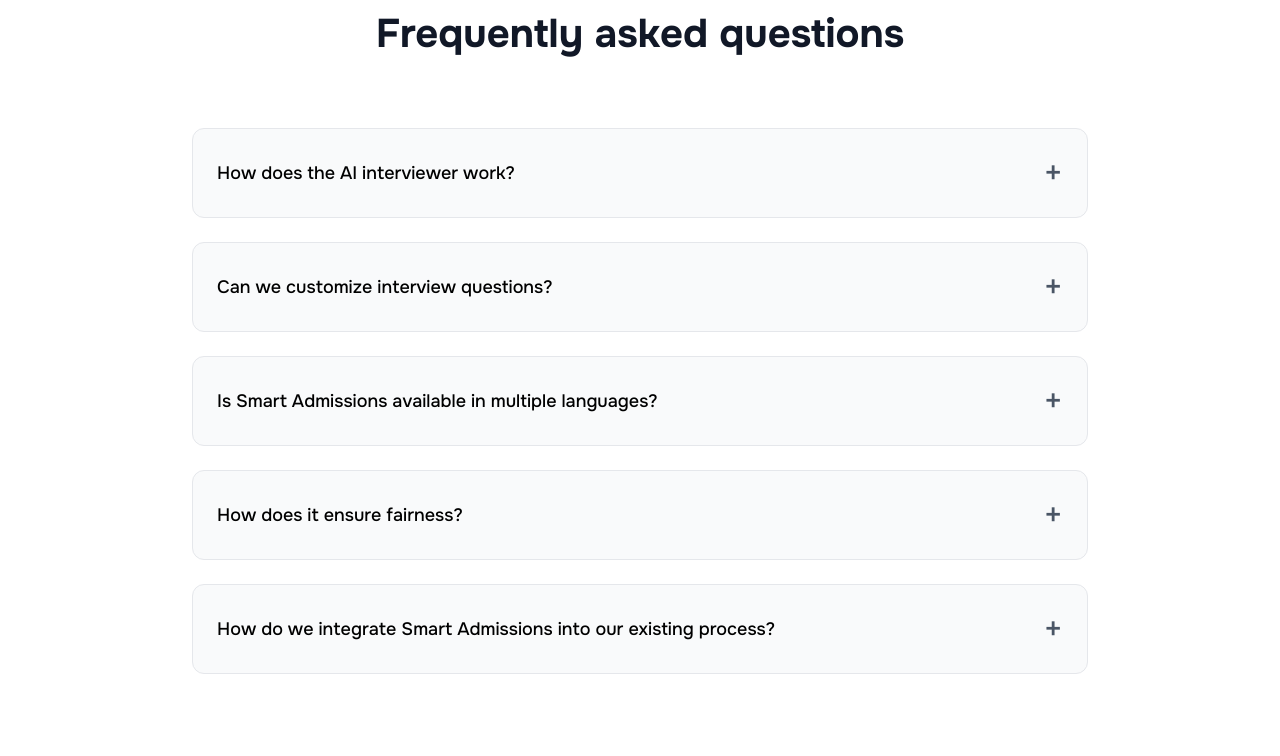
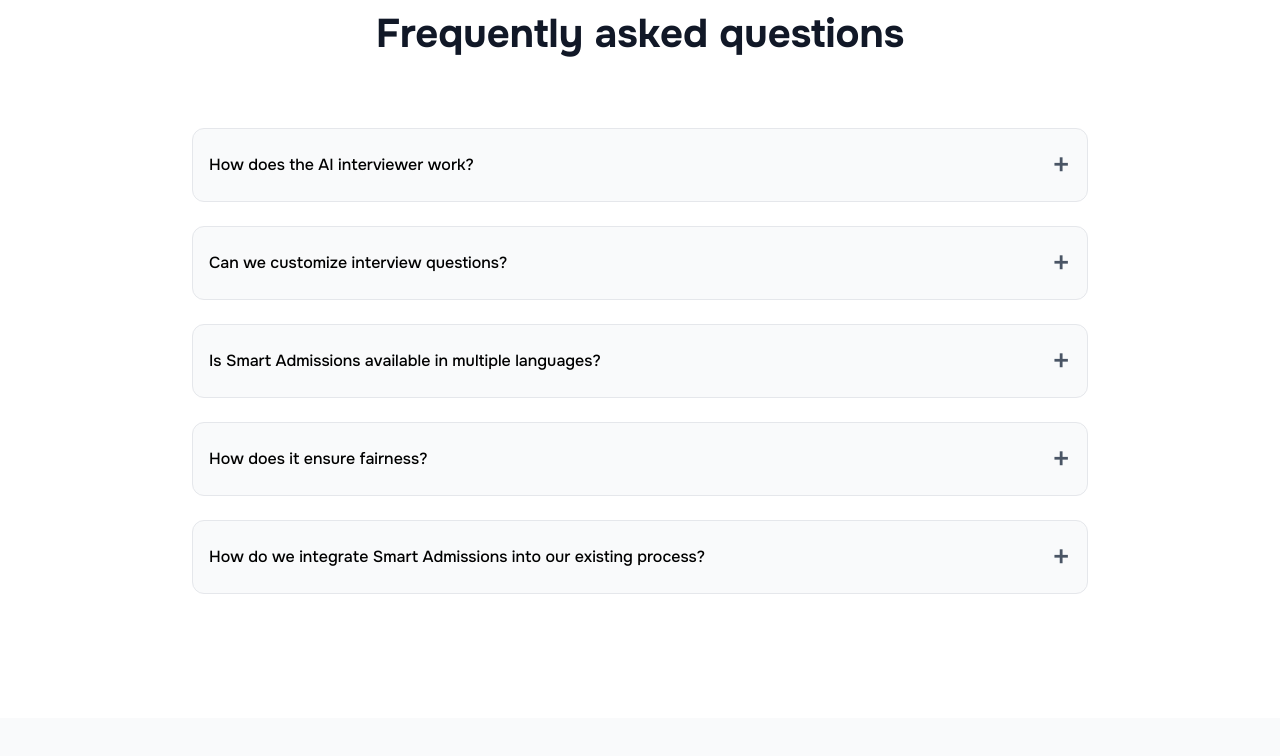
Before and after one commit to farrukh850/moonchuck, a website: page public/index.html in a window 1280 px wide. Shown: the part 3870-4626 px from the top of the page. Drawn offline with nearby package versions, Linux system fonts and the light colour scheme.

```diff
--- a/public/index.html
+++ b/public/index.html
@@ -323,8 +323,8 @@
             <div class="max-w-4xl mx-auto mt-16">
                 <!-- FAQ Item 1 -->
                 <div class="border border-[#E5E7EB] rounded-xl mb-6 bg-[#F9FAFB]">
-                    <button class="w-full flex justify-between items-center p-6 focus:outline-none rounded-xl cursor-pointer" onclick="toggleAccordion(1)">
-                    <span class="text-lg font-medium max-md:text-start">How does the AI interviewer work?</span>
+                    <button class="w-full flex justify-between items-center p-4 focus:outline-none rounded-xl cursor-pointer" onclick="toggleAccordion(1)">
+                    <span class="text-base font-medium max-md:text-start">How does the AI interviewer work?</span>
                     <span id="icon-1" class="text-gray-600 text-4xl">+</span>
                     </button>
                     <div id="content-1" class="hidden pb-6 px-6">
@@ -334,8 +334,8 @@
 
                 <!-- FAQ Item 2 -->
                 <div class="border border-[#E5E7EB] rounded-xl mb-6 bg-[#F9FAFB]">
-                    <button class="w-full flex justify-between items-center p-6 focus:outline-none rounded-xl cursor-pointer" onclick="toggleAccordion(2)">
-                    <span class="text-lg font-medium max-md:text-start">Can we customize interview questions?</span>
+                    <button class="w-full flex justify-between items-center p-4 focus:outline-none rounded-xl cursor-pointer" onclick="toggleAccordion(2)">
+                    <span class="text-base font-medium max-md:text-start">Can we customize interview questions?</span>
                     <span id="icon-2" class="text-gray-600 text-4xl">+</span>
                     </button>
                     <div id="content-2" class="hidden pb-6 px-6">
@@ -345,8 +345,8 @@
 
                 <!-- FAQ Item 3 -->
                 <div class="border border-[#E5E7EB] rounded-xl mb-6 bg-[#F9FAFB]">
-                    <button class="w-full flex justify-between items-center p-6 focus:outline-none rounded-xl cursor-pointer" onclick="toggleAccordion(3)">
-                    <span class="text-lg font-medium max-md:text-start">Is Smart Admissions available in multiple languages?</span>
+                    <button class="w-full flex justify-between items-center p-4 focus:outline-none rounded-xl cursor-pointer" onclick="toggleAccordion(3)">
+                    <span class="text-base font-medium max-md:text-start">Is Smart Admissions available in multiple languages?</span>
                     <span id="icon-3" class="text-gray-600 text-4xl">+</span>
                     </button>
                     <div id="content-3" class="hidden pb-6 px-6">
@@ -356,8 +356,8 @@
 
                 <!-- FAQ Item 4 -->
                 <div class="border border-[#E5E7EB] rounded-xl mb-6 bg-[#F9FAFB]">
-                    <button class="w-full flex justify-between items-center p-6 focus:outline-none rounded-xl cursor-pointer" onclick="toggleAccordion(4)">
-                    <span class="text-lg font-medium max-md:text-start">How does it ensure fairness?</span>
+                    <button class="w-full flex justify-between items-center p-4 focus:outline-none rounded-xl cursor-pointer" onclick="toggleAccordion(4)">
+                    <span class="text-base font-medium max-md:text-start">How does it ensure fairness?</span>
                     <span id="icon-4" class="text-gray-600 text-4xl">+</span>
                     </button>
                     <div id="content-4" class="hidden pb-6 px-6">
@@ -367,8 +367,8 @@
 
                 <!-- FAQ Item 5 -->
                 <div class="border border-[#E5E7EB] rounded-xl mb-6 bg-[#F9FAFB]">
-                    <button class="w-full flex justify-between items-center p-6 focus:outline-none rounded-xl cursor-pointer" onclick="toggleAccordion(5)">
-                    <span class="text-lg font-medium max-md:text-start">How do we integrate Smart Admissions into our existing process?</span>
+                    <button class="w-full flex justify-between items-center p-4 focus:outline-none rounded-xl cursor-pointer" onclick="toggleAccordion(5)">
+                    <span class="text-base font-medium max-md:text-start">How do we integrate Smart Admissions into our existing process?</span>
                     <span id="icon-5" class="text-gray-600 text-4xl">+</span>
                     </button>
                     <div id="content-5" class="hidden pb-6 px-6">
```
